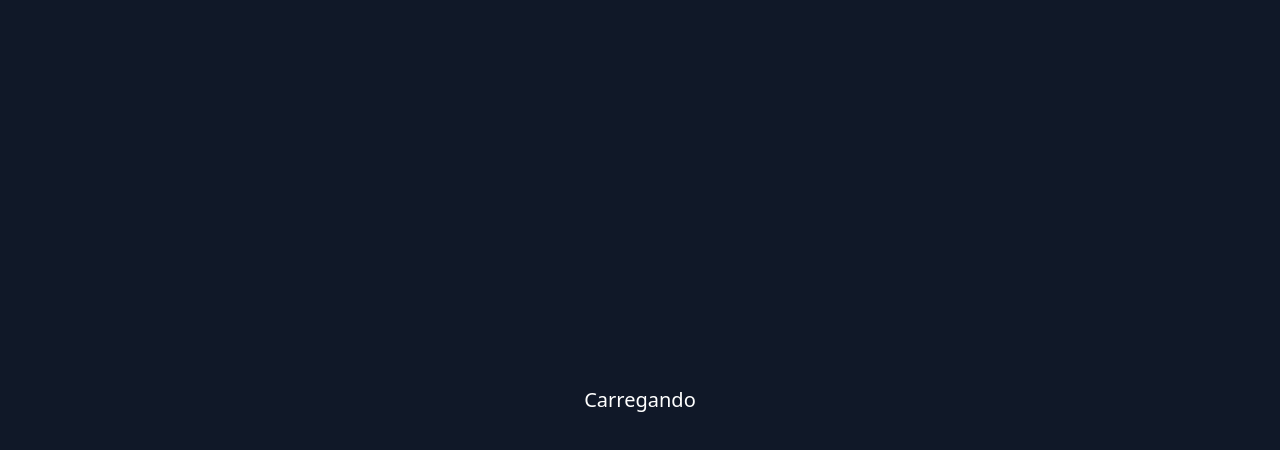
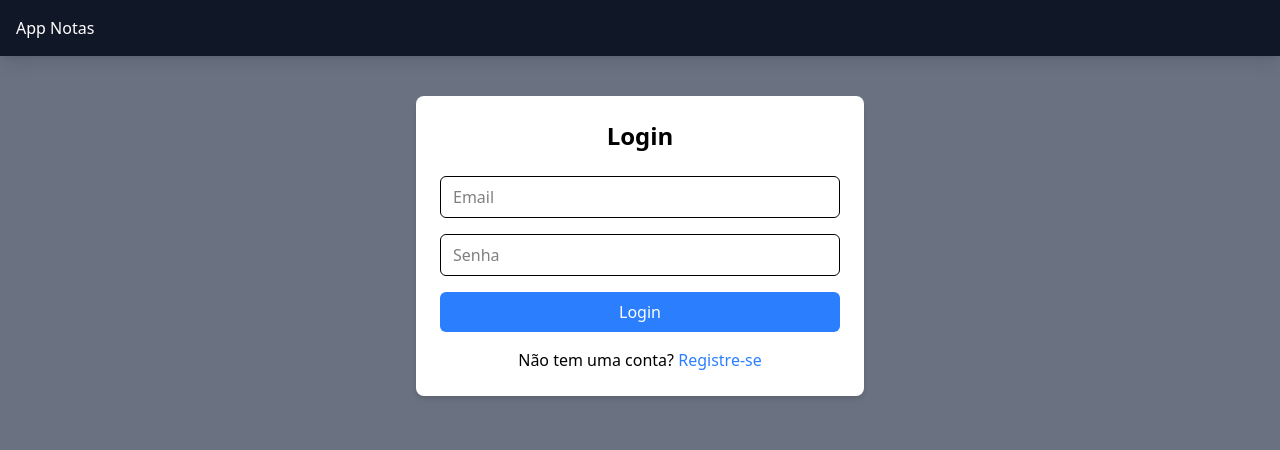
Before and after one commit to eliseucostaalbano/Mern-notas, a React (Vite) app in the folder frontend/: page /login in a window 1280 px wide. Shown: the top 450 px of the page. Built offline with nearby package versions, Linux system fonts and the light colour scheme.

Commit message:
remove loading state and related logic from App component

```diff
--- a/frontend/src/App.jsx
+++ b/frontend/src/App.jsx
@@ -8,7 +8,6 @@ import axios from "axios"
 
 function App() {
   const [user, setUser] = useState(null)
-  const [carregando, setCarregando] = useState(true)
  useEffect(() => {
     const fetchUser = async () => {
       const token = localStorage.getItem('token')
@@ -23,22 +22,11 @@ function App() {
         } catch (error) {
           console.error("Erro ao buscar usuário:", error)
           localStorage.removeItem('token')
-        } finally {
-          setCarregando(false)
         }
       }
     }
     fetchUser()
   }, [])
-
-  if (carregando) {
-    return (<div className="min-h-screen bg-gray-900 flex items-center justify-center">
-      <div className="text-white text-xl">
-        Carregando
-      </div>
-      </div>
-    )
-  }
   return (
     <div className="min-h-screen bg-gray-500">
       <NavBar user={user} setUser={setUser} />
```
